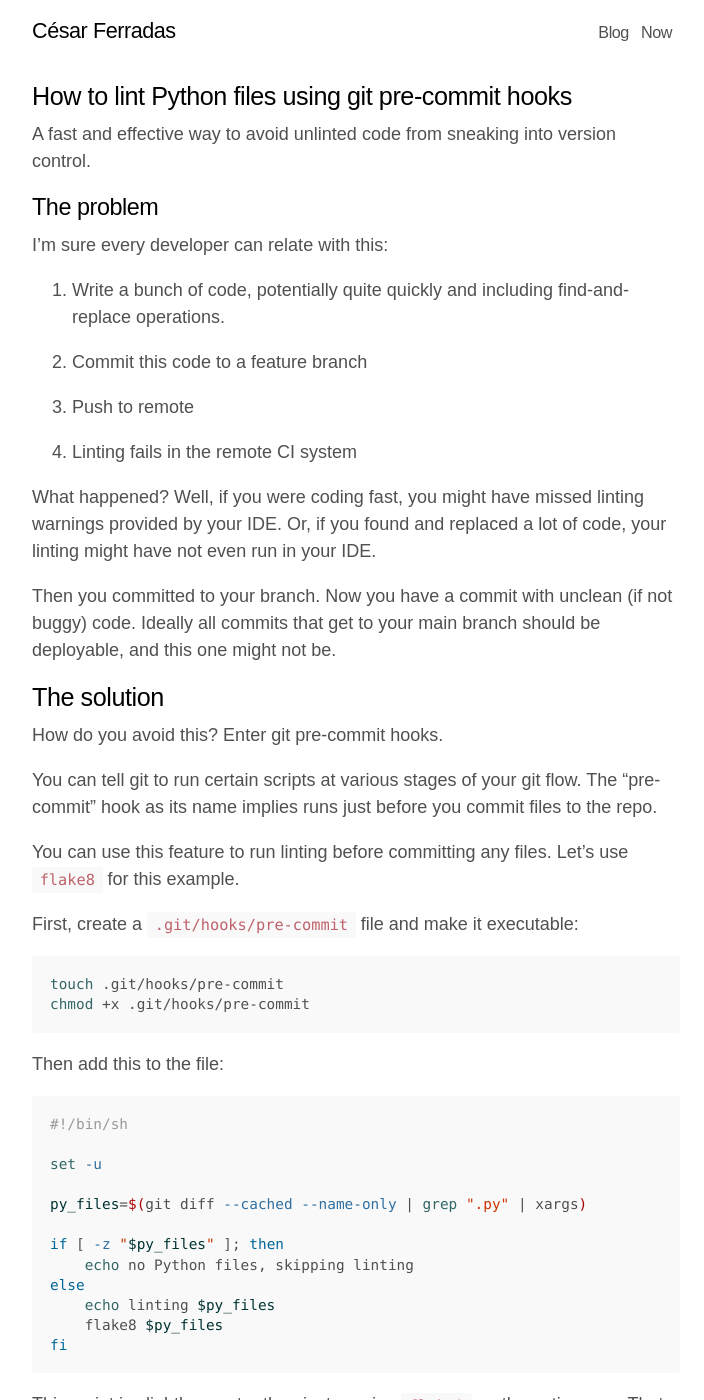
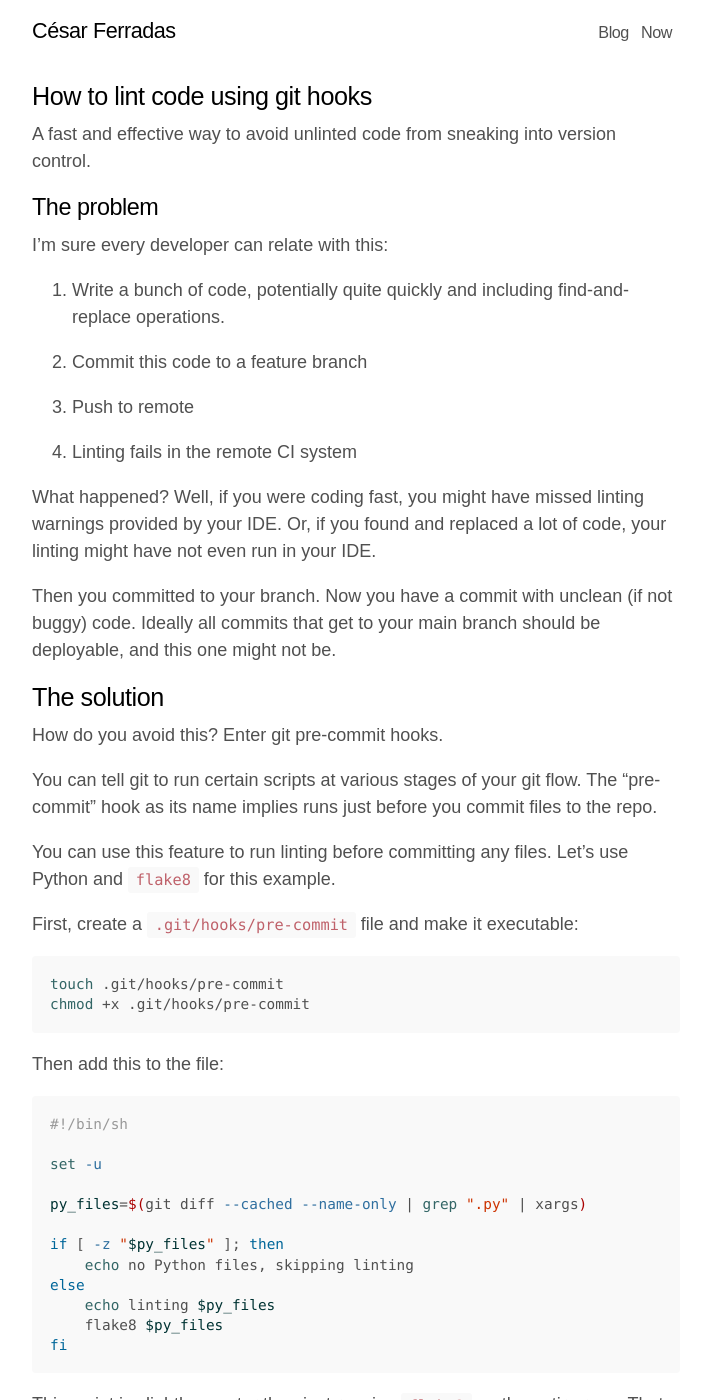
Before and after one commit to cesarferradas/ferrad.as, a Jekyll site: the page built from _posts/2021-02-21-lint-python-files-git-pre-commit.md, in a window 1280 px wide and 1400 px high. Shown: the whole window, without its empty margins (284-988 px from the left). Built offline with Jekyll 4.4.1, drawn with Linux system fonts in a browser that asks for light colours; some of the changed text lies outside the part shown.

Commit message:
update post

```diff
--- a/_posts/2021-02-21-lint-python-files-git-pre-commit.md
+++ b/_posts/2021-02-21-lint-python-files-git-pre-commit.md
@@ -1,6 +1,6 @@
 ---
 layout: post
-title: How to lint Python files using git pre-commit hooks
+title: How to lint code using git hooks
 ---
 
 A fast and effective way to avoid unlinted code from sneaking into version
@@ -36,7 +36,7 @@ You can tell git to run certain scripts at various stages of your git flow. The
 repo.
 
 You can use this feature to run linting before committing any files. Let's use
-`flake8` for this example.
+Python and `flake8` for this example.
 
 First, create a `.git/hooks/pre-commit` file and make it executable:
 
@@ -69,7 +69,7 @@ committing often (which you probably should).
 Instead, the script narrows down the files that we need to lint as much as
 possible. It first only looks at the files that have been changed and will be
 committed (using `git diff --cached --name-only`). Then it excludes any
-non-python files (using `grep .py`).
+non-Python files (using `grep .py`).
 
 The result is you only run linting on what's exactly necessary to prevent dirty
 commits.
```
